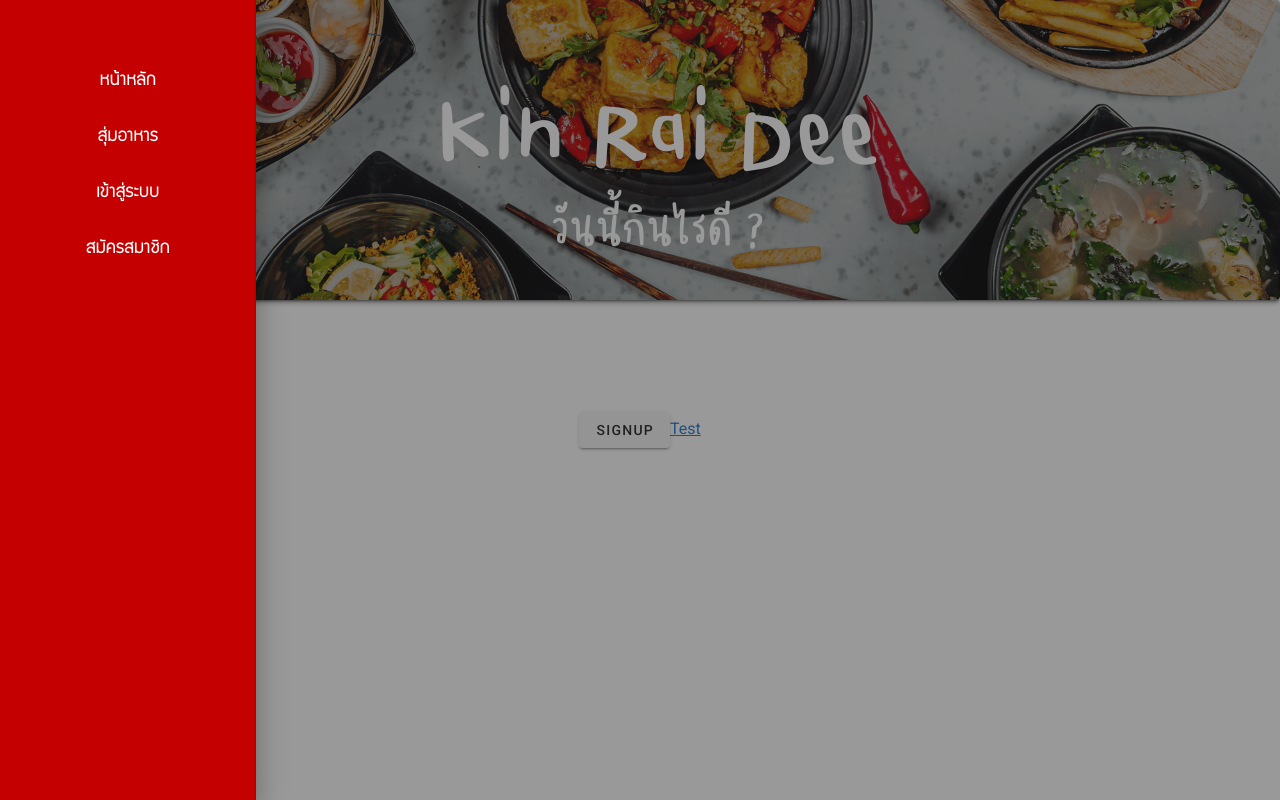
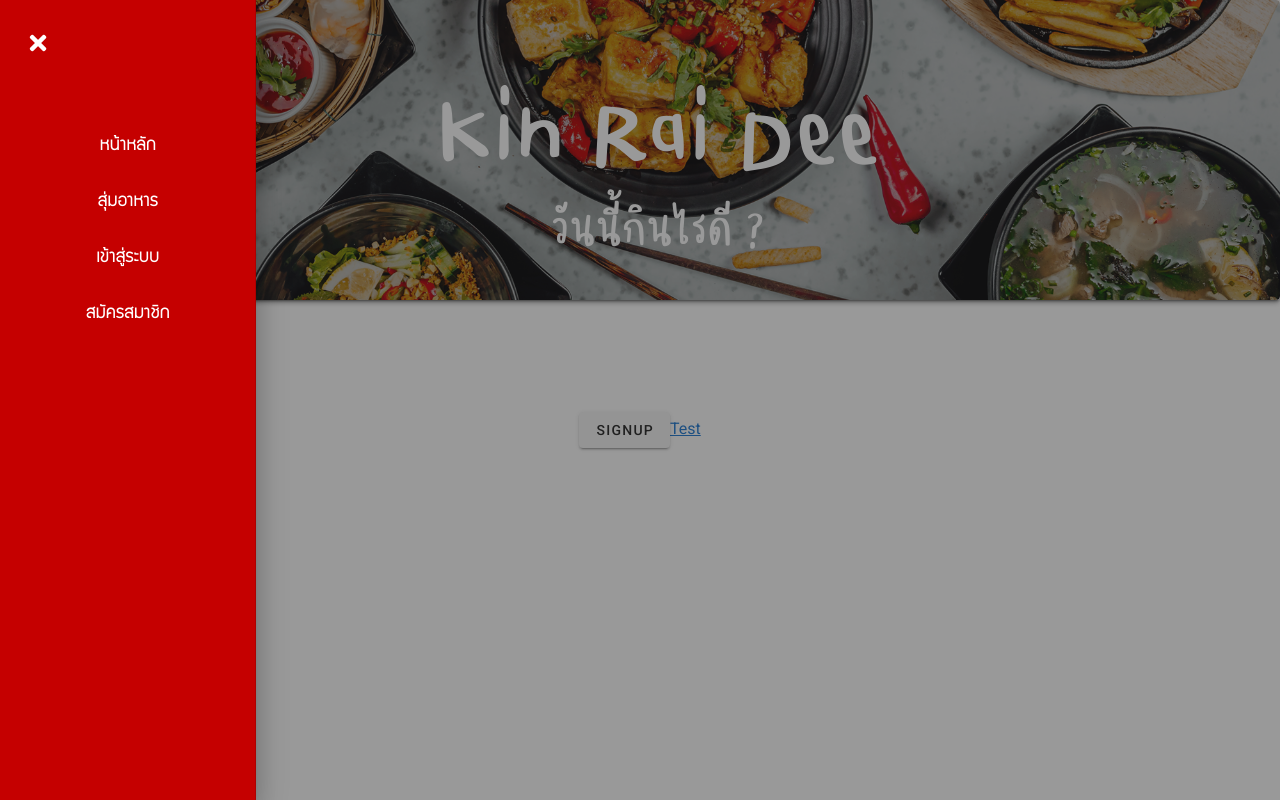
Before and after one commit to zxTle/Kin-Rai-Dee-front, a Vue app: page / in a window 1280 px wide. Both pictures are taken after a click on the button 28 px from the left and 28 px from the top of the page. Built offline with nearby package versions, Linux system fonts and the light colour scheme.

Commit message:
edit sidemenu

```diff
--- a/package.json
+++ b/package.json
@@ -18,6 +18,8 @@
     "vuex": "^3.4.0"
   },
   "devDependencies": {
+    "@fortawesome/fontawesome-free": "^5.15.4",
+    "@mdi/font": "^6.2.95",
     "@vue/cli-plugin-babel": "~4.5.0",
     "@vue/cli-plugin-eslint": "~4.5.0",
     "@vue/cli-plugin-router": "~4.5.0",
@@ -27,6 +29,7 @@
     "deepmerge": "^4.2.2",
     "eslint": "^6.7.2",
     "eslint-plugin-vue": "^6.2.2",
+    "font-awesome": "^4.7.0",
     "sass": "^1.32.13",
     "sass-loader": "^10.2.0",
     "vue-cli-plugin-vuetify": "~2.4.2",
--- a/src/assets/style.css
+++ b/src/assets/style.css
@@ -32,3 +32,6 @@
     font-size: 20px;
     color: white;
   }
+  .closebar{
+    margin-top: 5px;
+  }
--- a/src/components/Bar.vue
+++ b/src/components/Bar.vue
@@ -18,6 +18,13 @@
         color="#C50000"
     >
         <v-list nav>
+        <v-container class="closebar">
+          <v-btn icon @click.stop="drawer = !drawer">
+            <v-icon color="white">
+              fas fa-times
+            </v-icon>
+          </v-btn>
+        </v-container>
         <v-list-item-group class="menu">
             <v-list-item>
             <v-list-item-title class="home-btn">หน้าหลัก</v-list-item-title>
@@ -45,7 +52,7 @@ export default {
     name : 'Bar',
     data() {
       return {
-        drawer :false
+        drawer :false,
 
       }
     }
--- a/src/plugins/vuetify.js
+++ b/src/plugins/vuetify.js
@@ -1,7 +1,11 @@
 import Vue from 'vue';
 import Vuetify from 'vuetify/lib/framework';
+import '@fortawesome/fontawesome-free/css/all.css'
 
 Vue.use(Vuetify);
 
 export default new Vuetify({
+    icons: {
+        iconfont: 'fa',
+    },
 });
```
Also changed, not shown: 1 other file (tests, documents, lock files or other folders).
